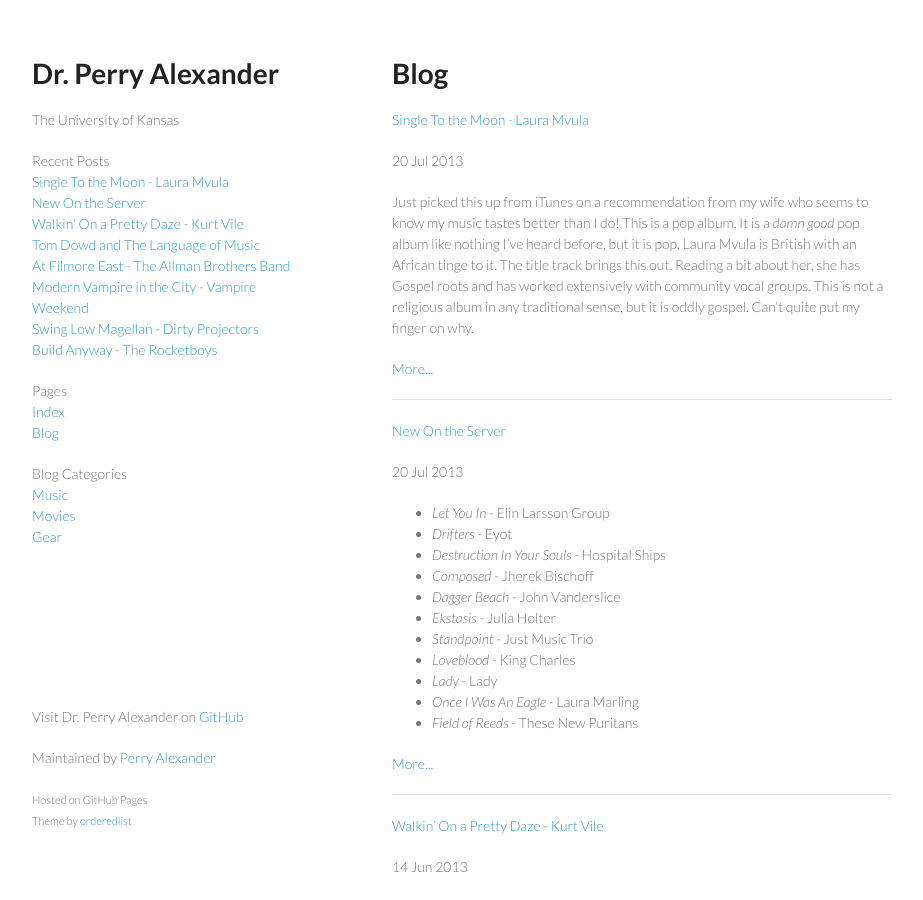
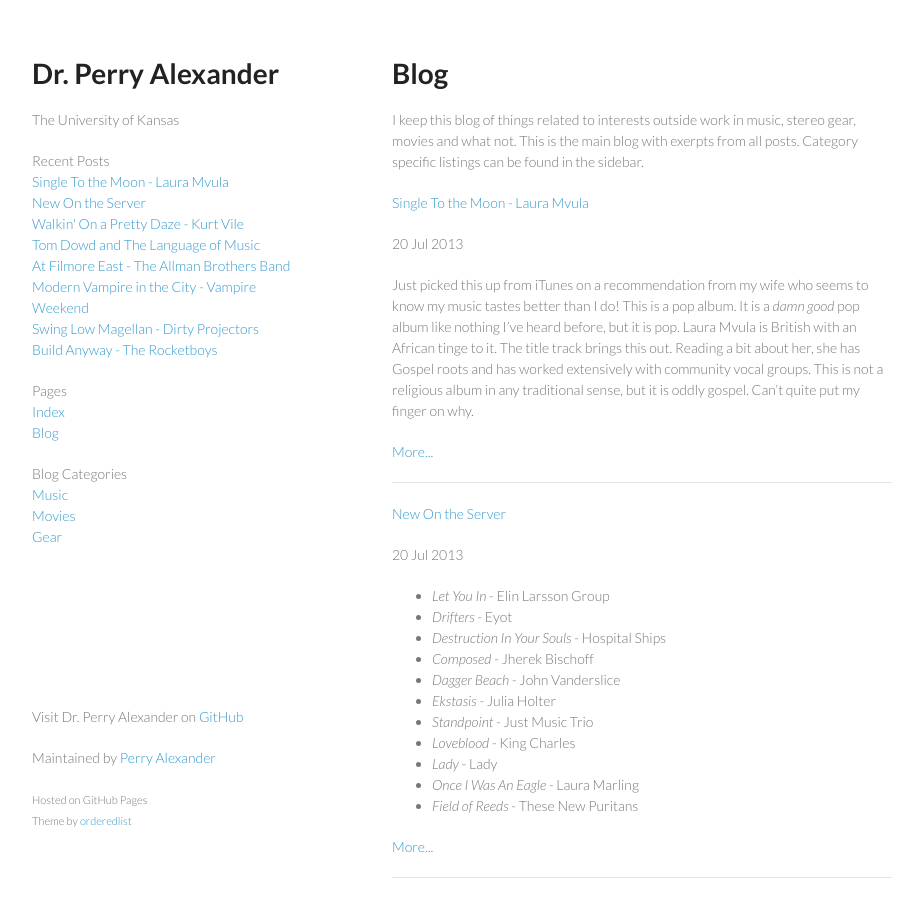
Before and after one commit to palexand/palexand.github.io, a Jekyll site: the page built from blog.md, in a window 1280 px wide and 900 px high. Shown: the whole window, without its empty margins (178-1101 px from the left). Built offline with Jekyll 4.4.1, drawn with Linux system fonts in a browser that asks for light colours.

Commit message:
experimenting with category blogs

```diff
--- a/blog.md
+++ b/blog.md
@@ -4,6 +4,11 @@
 ---
 
 # Blog
+
+I keep this blog of things related to interests outside work
+in music, stereo gear, movies and what not.  This is the main blog
+with exerpts from all posts.  Category specific listings can be found
+in the sidebar.
 
 {% for post in site.categories.blog %}
 
```
